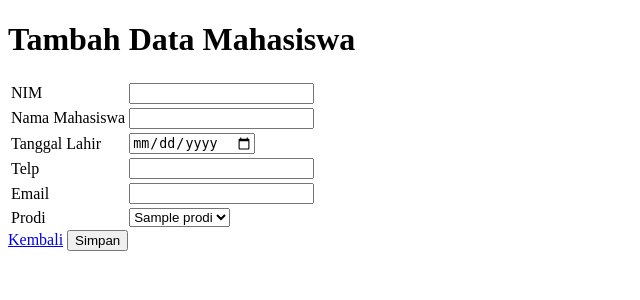
After one commit to effan-hub/2025web, a PHP site: page /tambahmahasiswa.php in a window 1280 px wide. The commit adds this page. Shown: the top 300 px of the page, without its empty margins (0-640 px from the left). Run offline with PHP 8.4, Linux system fonts and the light colour scheme; tables that the repository leaves empty or names only in its code hold one stand-in row (values such as "Sample post").

Commit message:
CREATE Mahasiswa

```diff
--- a/index.php
+++ b/index.php
@@ -18,6 +18,7 @@ $data = ambildata($query);
 <body>
     <h1>DATA MAHASISWA</h1>
     <br>
+    <a href="tambahmahasiswa.php">Tambah</a>
     <table border="1" cellspacing="0" cellpadding="5">
         <thead>
             <th>No</th>
--- /dev/null
+++ b/tambahmahasiswa.php
@@ -0,0 +1,58 @@
+<?php
+include "koneksi.php";
+
+$query = "SELECT * FROM prodi";
+$data = ambildata($query);
+
+?>
+
+<!DOCTYPE html>
+<html lang="en">
+
+<head>
+    <meta charset="UTF-8">
+    <meta name="viewport" content="width=device-width, initial-scale=1.0">
+    <title>Tambah Mahasiswa</title>
+</head>
+
+<body>
+    <h1>Tambah Data Mahasiswa</h1>
+    <form action="tambahaksimahasiswa.php" method="post">
+        <table>
+            <tr>
+                <td>NIM</td>
+                <td><input type="text" name="nim" required></td>
+            </tr>
+            <tr>
+                <td>Nama Mahasiswa</td>
+                <td><input type="text" name="nama" required></td>
+            </tr>
+            <tr>
+                <td>Tanggal Lahir</td>
+                <td><input type="date" name="tanggalLahir" required></td>
+            </tr>
+            <tr>
+                <td>Telp</td>
+                <td><input type="text" name="telp" required></td>
+            </tr>
+            <tr>
+                <td>Email</td>
+                <td><input type="email" name="email" required></td>
+            </tr>
+            <tr>
+                <td>Prodi</td>
+                <td>
+                    <select name="id_prodi">
+                        <?php foreach ($data as $d) : ?>
+                            <option value="<?php echo $d['id'] ?>"><?php echo $d['nama'] ?></option>
+                        <?php endforeach ?>
+                    </select>
+                </td>
+            </tr>
+        </table>
+        <a href="index.php">Kembali</a>
+        <button type="submit">Simpan</button>
+    </form>
+</body>
+
+</html>
```
Also changed, not shown: tambahaksimahasiswa.php (added, +16 -0 lines).
